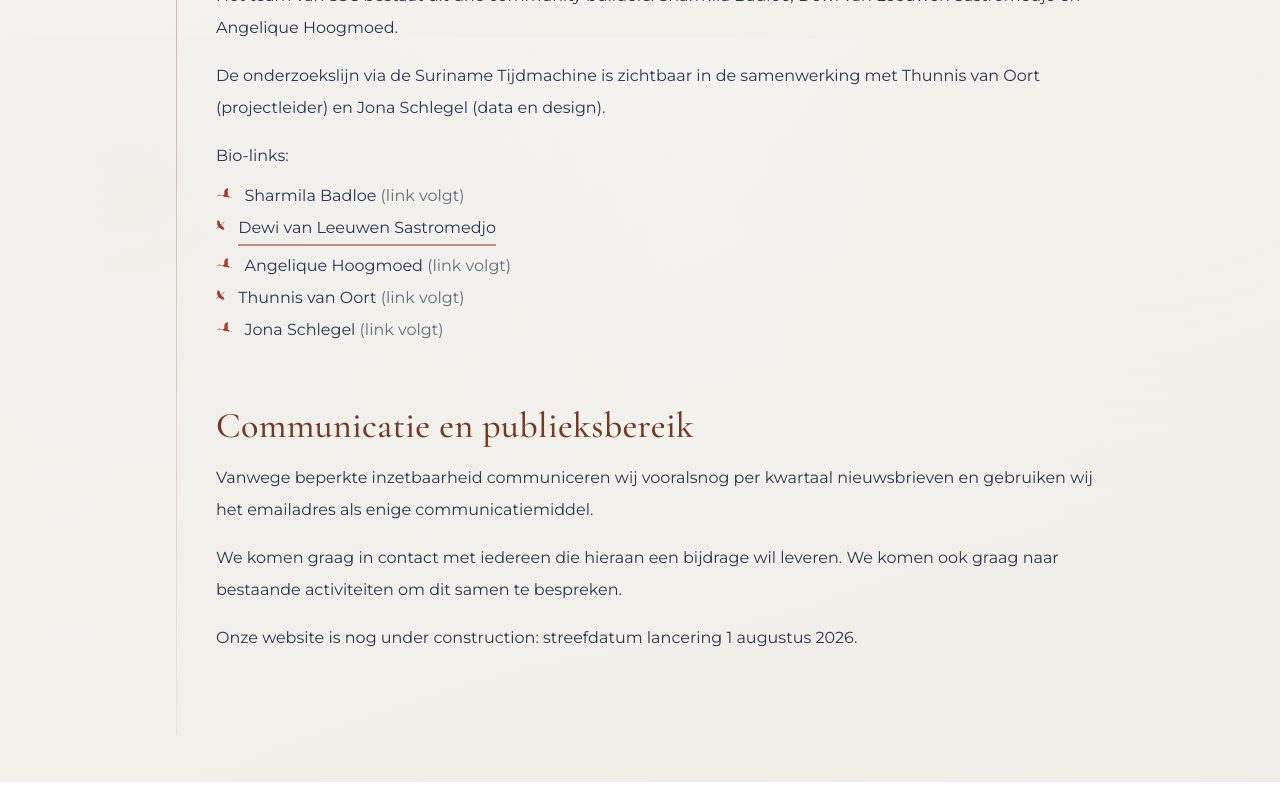
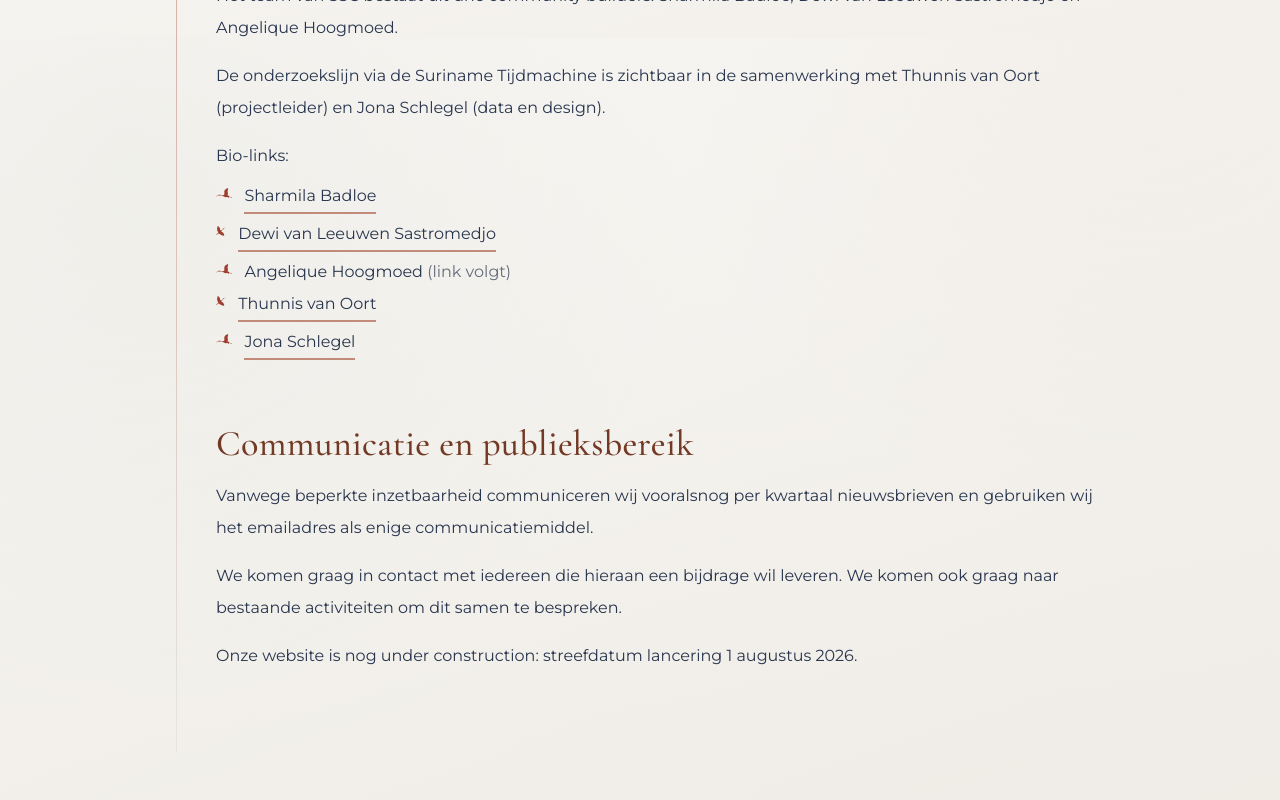
Before and after one commit to SurinameTimeMachine/sranan-story-collective, a Next.js app in the folder web/: page / in a window 1280 px wide. Shown: the part 2362-3162 px from the top of the page. Built offline with nearby package versions, Linux system fonts and the light colour scheme.

Commit message:
Update team links

```diff
--- a/web/src/app/page.tsx
+++ b/web/src/app/page.tsx
@@ -14,14 +14,23 @@
 ];
 
 const teamLinks = [
-  { name: 'Sharmila Badloe', href: '' },
+  {
+    name: 'Sharmila Badloe',
+    href: 'https://www.huygens.knaw.nl/medewerkers/sharmila-badloe/',
+  },
   {
     name: 'Dewi van Leeuwen Sastromedjo',
-    href: 'https://www.linkedin.com/in/dewi-van-leeuwen-sastromedjo-ab8b10129/',
+    href: 'https://www.huygens.knaw.nl/medewerkers/dewi-van-leeuwen-sastromedjo/',
   },
   { name: 'Angelique Hoogmoed', href: '' },
-  { name: 'Thunnis van Oort', href: '' },
-  { name: 'Jona Schlegel', href: '' },
+  {
+    name: 'Thunnis van Oort',
+    href: 'https://www.huygens.knaw.nl/medewerkers/thunnis-van-oort/',
+  },
+  {
+    name: 'Jona Schlegel',
+    href: 'https://www.huygens.knaw.nl/medewerkers/jona-schlegel/',
+  },
 ];
 
 function IbisIcon({
```
